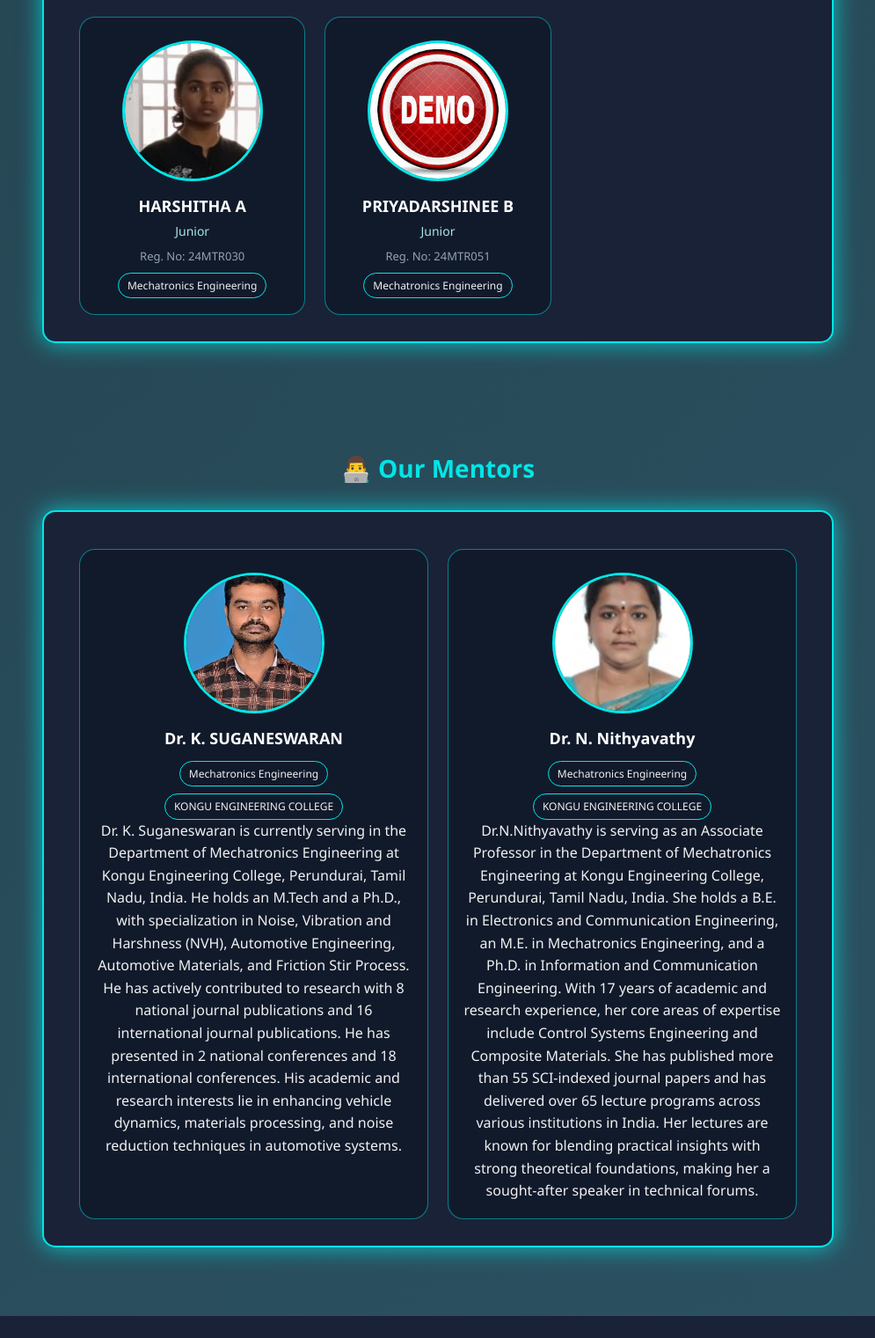
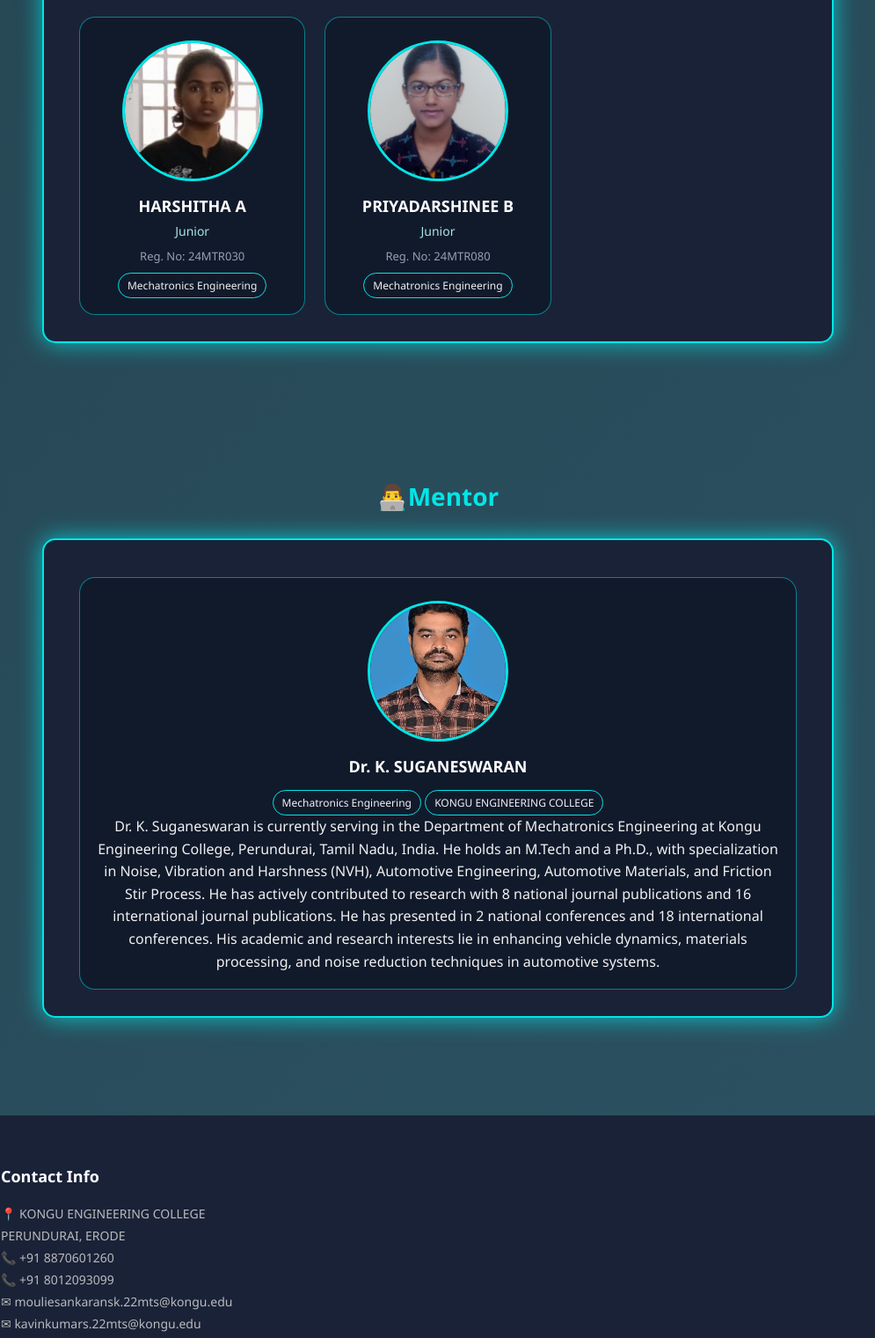
Before and after one commit to KAVINKUMAR-S42/RoboGest, a plain HTML site: page index.html in a window 1280 px wide. Shown: the part 9539-11060 px from the top of the page at 88% size, without its empty margins (142-1137 px from the left). Drawn offline with Linux system fonts and the light colour scheme.

Commit message:
added commit

```diff
--- a/index.html
+++ b/index.html
@@ -371,16 +371,16 @@ The arm is powered by MG995 high-torque servos for base and shoulder motion and
       </div>
             <!-- Member 5 -->
       <div class="member-card">
-        <img src="demo.jpeg" alt="Photo of PRIYADARSHINEE B" class="member-photo">
+        <img src="priya.jpg" alt="Photo of PRIYADARSHINEE B" class="member-photo">
         <div class="member-name">PRIYADARSHINEE B</div>
         <div class="member-role">Junior</div>
-        <div class="member-id">Reg. No: 24MTR051</div>
+        <div class="member-id">Reg. No: 24MTR080</div>
         <span class="badge">Mechatronics Engineering</span>
       </div>
     </div></section>
 
 <section id="mentor"><div class="container">
-  <h2 class="section-title">👨‍💻 Our Mentors</h2>
+  <h2 class="section-title">👨‍💻Mentor</h2>
   <div class="content-box">
     <div style="text-align:center;margin-bottom:12px"></div>
 
@@ -393,14 +393,6 @@ The arm is powered by MG995 high-torque servos for base and shoulder motion and
         <span class="badge">Mechatronics Engineering</span>
         <span class="badge">KONGU ENGINEERING COLLEGE</span>
         <P>Dr. K. Suganeswaran is currently serving in the Department of Mechatronics Engineering at Kongu Engineering College, Perundurai, Tamil Nadu, India. He holds an M.Tech and a Ph.D., with specialization in Noise, Vibration and Harshness (NVH), Automotive Engineering, Automotive Materials, and Friction Stir Process. He has actively contributed to research with 8 national journal publications and 16 international journal publications. He has presented in 2 national conferences and 18 international conferences. His academic and research interests lie in enhancing vehicle dynamics, materials processing, and noise reduction techniques in automotive systems.</P>
-      </div>
-            <!-- Member 1 -->
-      <div class="member-card">
-        <img src="nith.jpg" alt="Photo of MOULIE SANKARAN S K" class="member-photo">
-        <div class="member-name">Dr. N. Nithyavathy</div>
-        <span class="badge">Mechatronics Engineering</span>
-        <span class="badge">KONGU ENGINEERING COLLEGE</span>
-        <P>Dr.N.Nithyavathy is serving as an Associate Professor in the Department of Mechatronics Engineering at Kongu Engineering College, Perundurai, Tamil Nadu, India. She holds a B.E. in Electronics and Communication Engineering, an M.E. in Mechatronics Engineering, and a Ph.D. in Information and Communication Engineering. With 17 years of academic and research experience, her core areas of expertise include Control Systems Engineering and Composite Materials. She has published more than 55 SCI-indexed journal papers and has delivered over 65 lecture programs across various institutions in India. Her lectures are known for blending practical insights with strong theoretical foundations, making her a sought-after speaker in technical forums.</P>
       </div>
     </div></section>
 
```
Also changed, not shown: priya.jpg (added).
